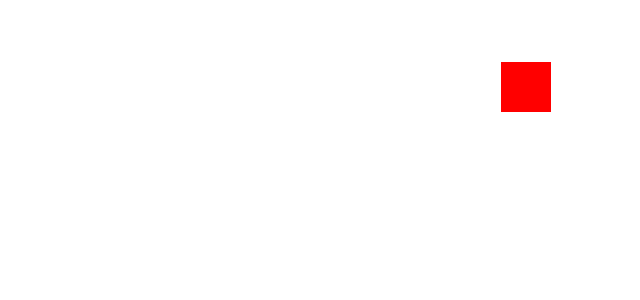
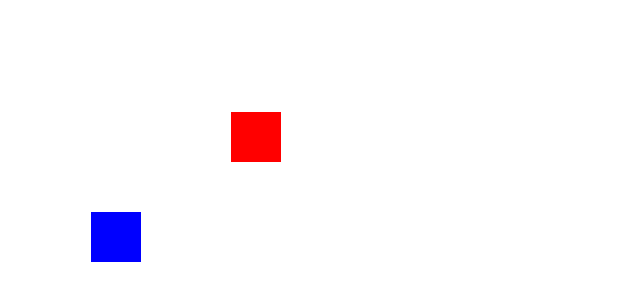
Before and after one commit to russiandine/russiandine.github.io, a plain HTML site: page bouncingbox.html in a window 1280 px wide. Shown: the part 448-748 px from the top of the page, without its empty margins (589-1229 px from the left). Drawn offline with Linux system fonts and the light colour scheme.

Commit message:
made 2 boxes and made the bottoms of them actually bounce off walls, not cornor

```diff
--- a/bouncingbox.css
+++ b/bouncingbox.css
@@ -4,3 +4,9 @@
     background-color: red;
     position: absolute;
 }
+#box2 {
+    width: 50px;
+    height: 50px;
+    background-color: blue;
+    position: absolute;
+}
--- a/bouncingbox.html
+++ b/bouncingbox.html
@@ -7,29 +7,53 @@
         <div id="box">
 
         </div>
+        <div id="box2">
+
+        </div>
     </body>
 </html>
 <script>
    var box = document.getElementById("box")
    var x = 100
    var y = 100
-   var speed = 10
-   var speedy = 10
+   var box2 = document.getElementById("box2")
+    var x2 = window.innerWidth - 100
+    var y2 = 200
+   var speed = 20
+   var speedy = 20
+   var speed2 = 20
+   var speedy2 = 20
    setInterval(update,50)
    function update (){
     box.style.left = x + "px";
     box.style.top = y + "px";
+    box2.style.left = x2 + "px";
+    box2.style.top = y2 + "px";
     x=x+speed
     y=y+speedy
-    if (x >= window.innerWidth) {
+    x2=x2+speed2
+    y2=y2+speedy2
+    if (x >= window.innerWidth - 50) {
         speed= -10
     }else if (x <= 0){
         speed= 10
     }
-    if (y >= window.innerHeight) {
+    if (y >= window.innerHeight - 50) {
         speedy= -speedy
     }else if (y <= 0){
         speedy= -speedy
     }
-   }
+
+   if (x2 >= window.innerWidth - 50) {
+        speed2= -20
+    }else if (x2 <= 0){
+        speed2= 20
+    }
+    if (y2 >= window.innerHeight - 50) {
+        speedy2= -speedy2
+    }else if (y2 <= 0){
+        speedy2= -speedy2
+    }
+}
+
 </script>
```
